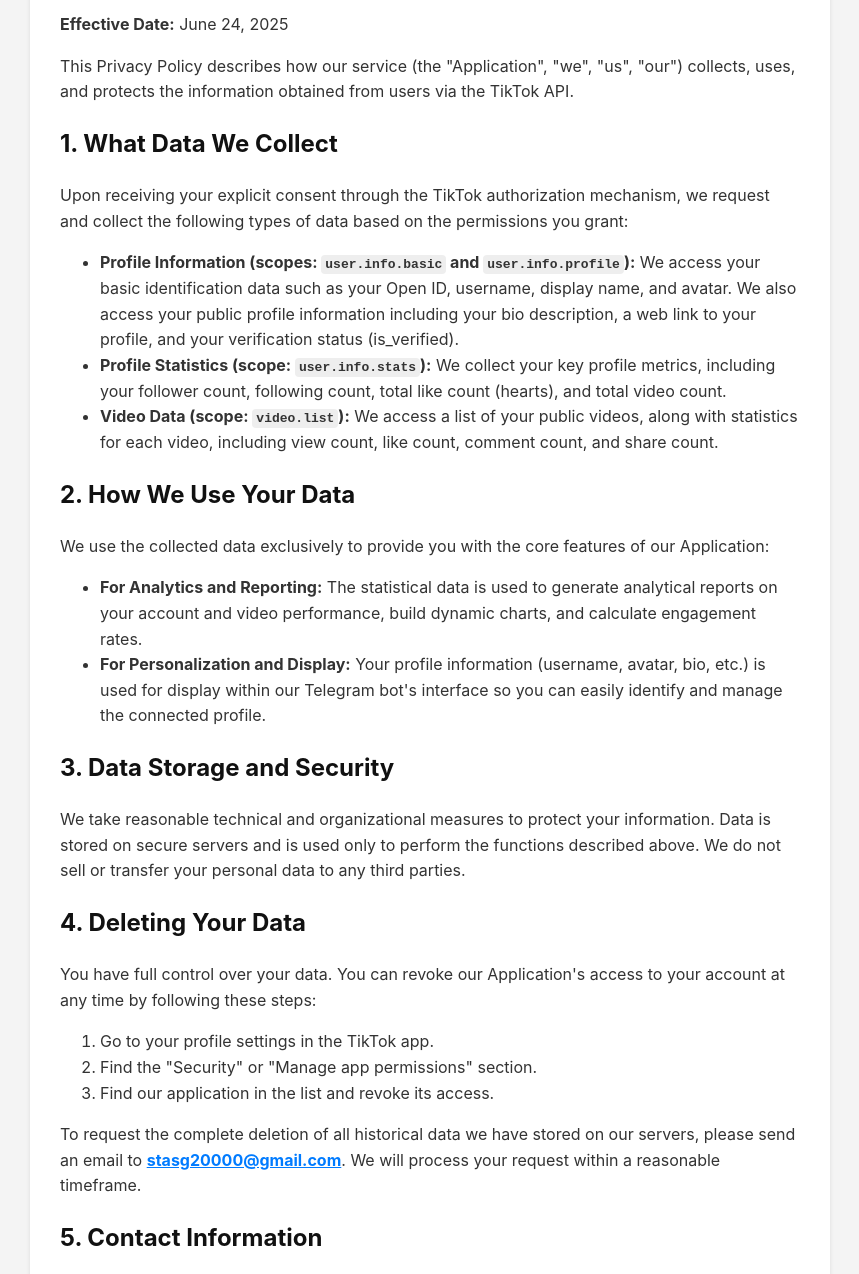
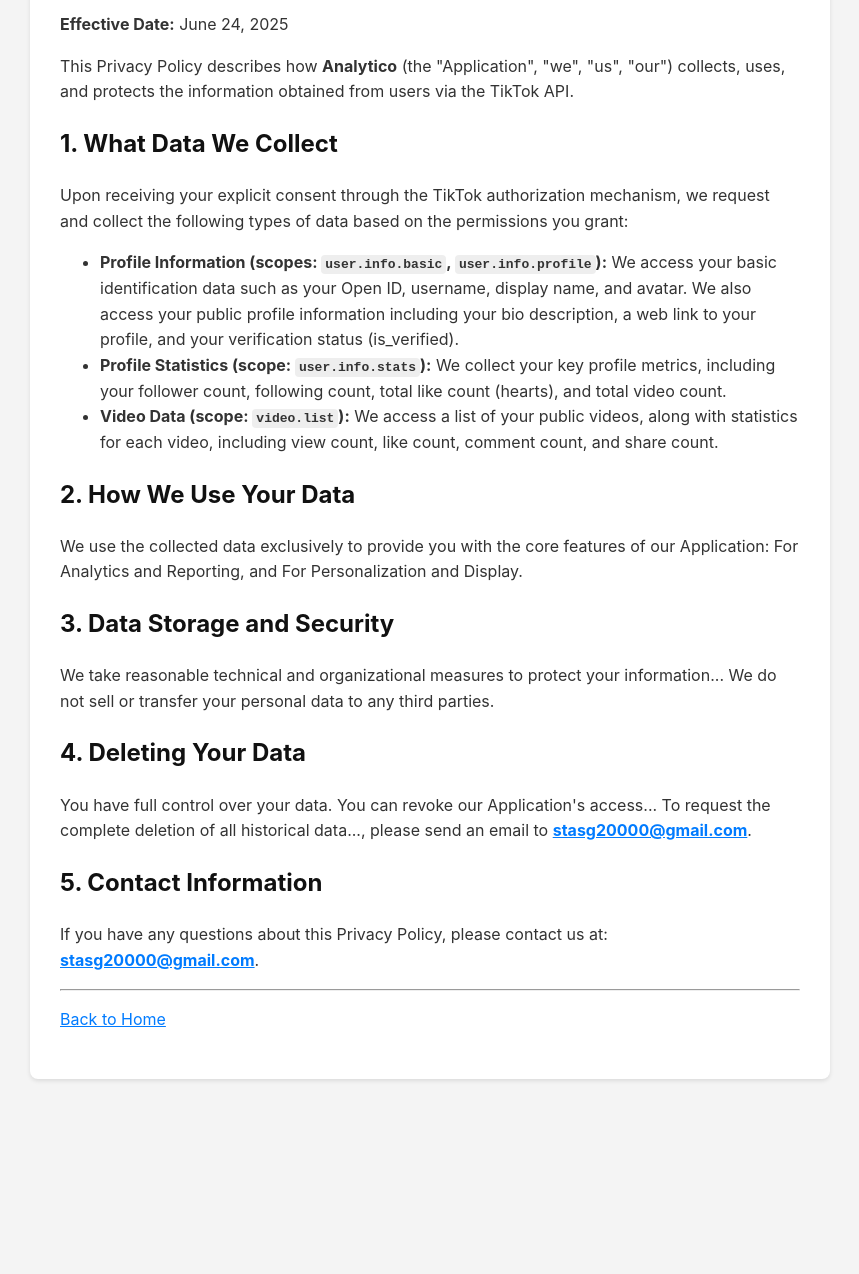
Before and after one commit to RottenFloy/RottenFloy.github.io, a plain HTML site: page privacy.html in a window 1280 px wide. Shown: the part 132-1406 px from the top of the page, without its empty margins (210-1069 px from the left). After the commit the page ends 1231 px from the top, so only its background shows below. Drawn offline with Linux system fonts and the light colour scheme.

Commit message:
Update privacy.html

```diff
--- a/privacy.html
+++ b/privacy.html
@@ -3,7 +3,7 @@
 <head>
     <meta charset="UTF-8">
     <meta name="viewport" content="width=device-width, initial-scale=1.0">
-    <title>Privacy Policy</title>
+    <title>Analytico - Privacy Policy</title>
     <style>
         body { font-family: -apple-system, BlinkMacSystemFont, "Segoe UI", Roboto, Helvetica, Arial, sans-serif; line-height: 1.6; padding: 20px; max-width: 800px; margin: auto; background-color: #f4f4f4; color: #333; }
         .container { background-color: #fff; padding: 30px; border-radius: 8px; box-shadow: 0 2px 4px rgba(0,0,0,0.1); }
@@ -14,49 +14,26 @@
 </head>
 <body>
     <div class="container">
-        <h1>Privacy Policy</h1>
+        <h1>Privacy Policy for Analytico</h1>
         <p><strong>Effective Date:</strong> June 24, 2025</p>
-        <p>This Privacy Policy describes how our service (the "Application", "we", "us", "our") collects, uses, and protects the information obtained from users via the TikTok API.</p>
+        <p>This Privacy Policy describes how <strong>Analytico</strong> (the "Application", "we", "us", "our") collects, uses, and protects the information obtained from users via the TikTok API.</p>
 
         <h2>1. What Data We Collect</h2>
         <p>Upon receiving your explicit consent through the TikTok authorization mechanism, we request and collect the following types of data based on the permissions you grant:</p>
         <ul>
-            <li>
-                <strong>Profile Information (scopes: <code>user.info.basic</code> and <code>user.info.profile</code>):</strong>
-                We access your basic identification data such as your Open ID, username, display name, and avatar. We also access your public profile information including your bio description, a web link to your profile, and your verification status (is_verified).
-            </li>
-            <li>
-                <strong>Profile Statistics (scope: <code>user.info.stats</code>):</strong>
-                We collect your key profile metrics, including your follower count, following count, total like count (hearts), and total video count.
-            </li>
-            <li>
-                <strong>Video Data (scope: <code>video.list</code>):</strong>
-                We access a list of your public videos, along with statistics for each video, including view count, like count, comment count, and share count.
-            </li>
+            <li><strong>Profile Information (scopes: <code>user.info.basic</code>, <code>user.info.profile</code>):</strong> We access your basic identification data such as your Open ID, username, display name, and avatar. We also access your public profile information including your bio description, a web link to your profile, and your verification status (is_verified).</li>
+            <li><strong>Profile Statistics (scope: <code>user.info.stats</code>):</strong> We collect your key profile metrics, including your follower count, following count, total like count (hearts), and total video count.</li>
+            <li><strong>Video Data (scope: <code>video.list</code>):</strong> We access a list of your public videos, along with statistics for each video, including view count, like count, comment count, and share count.</li>
         </ul>
 
         <h2>2. How We Use Your Data</h2>
-        <p>We use the collected data exclusively to provide you with the core features of our Application:</p>
-        <ul>
-            <li><strong>For Analytics and Reporting:</strong> The statistical data is used to generate analytical reports on your account and video performance, build dynamic charts, and calculate engagement rates.</li>
-            <li><strong>For Personalization and Display:</strong> Your profile information (username, avatar, bio, etc.) is used for display within our Telegram bot's interface so you can easily identify and manage the connected profile.</li>
-        </ul>
-
+        <p>We use the collected data exclusively to provide you with the core features of our Application: For Analytics and Reporting, and For Personalization and Display.</p>
         <h2>3. Data Storage and Security</h2>
-        <p>We take reasonable technical and organizational measures to protect your information. Data is stored on secure servers and is used only to perform the functions described above. We do not sell or transfer your personal data to any third parties.</p>
-
+        <p>We take reasonable technical and organizational measures to protect your information... We do not sell or transfer your personal data to any third parties.</p>
         <h2>4. Deleting Your Data</h2>
-        <p>You have full control over your data. You can revoke our Application's access to your account at any time by following these steps:</p>
-        <ol>
-            <li>Go to your profile settings in the TikTok app.</li>
-            <li>Find the "Security" or "Manage app permissions" section.</li>
-            <li>Find our application in the list and revoke its access.</li>
-        </ol>
-        <p>To request the complete deletion of all historical data we have stored on our servers, please send an email to <strong><a href="mailto:stasg20000@gmail.com">stasg20000@gmail.com</a></strong>. We will process your request within a reasonable timeframe.</p>
-
+        <p>You have full control over your data. You can revoke our Application's access... To request the complete deletion of all historical data..., please send an email to <strong><a href="mailto:stasg20000@gmail.com">stasg20000@gmail.com</a></strong>.</p>
         <h2>5. Contact Information</h2>
         <p>If you have any questions about this Privacy Policy, please contact us at: <strong><a href="mailto:stasg20000@gmail.com">stasg20000@gmail.com</a></strong>.</p>
-
         <hr>
         <p><a href="index.html">Back to Home</a></p>
     </div>
```
